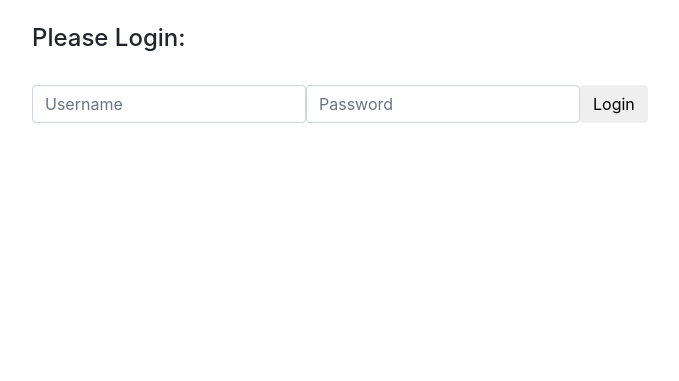
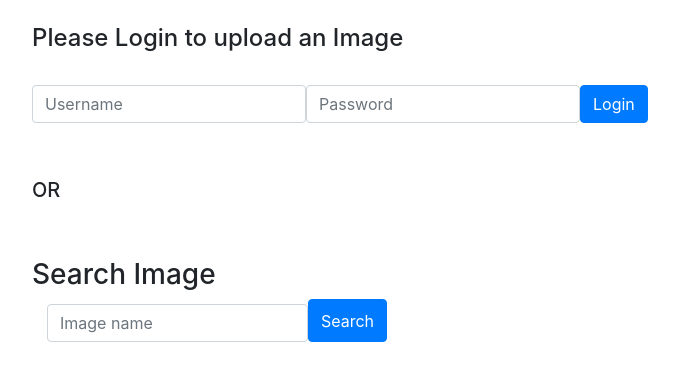
Before and after one commit to parmarjigar/amans_insta, a Flask app: page / in a window 1280 px wide. Shown: the part 18-399 px from the top of the page, without its empty margins (53-732 px from the left). Run offline with Flask 2, Linux system fonts and the light colour scheme; some libraries are stand-ins or nearby versions.

Commit message:
moved search feature to index and removed login validation

```diff
--- a/main.py
+++ b/main.py
@@ -133,7 +133,6 @@ def upload_image():
 
 
 @app.route('/search/', methods=['POST'])
-@login_required
 def search():
     image_name = request.form['search_text'].lower()
     image_map = get_pickle_file()
--- a/templates/login.html
+++ b/templates/login.html
@@ -3,14 +3,34 @@
 <body>
 <div class="container">
     <br>
-		<h4>Please Login:</h4>
+    <h4>Please Login to upload an Image</h4>
     <br>
     <form action="" class="form-inline" method="post">
-			<input type="text" class="form-control" placeholder = "Username" name="username" value="{{request.form.username}}">
-			<input type="password" class="form-control" placeholder = "Password" name="password" value="{{request.form.password}}">
-			<input class="btn btn-default" type="submit" value="Login">
+        <input type="text" class="form-control" placeholder="Username" name="username"
+               value="{{request.form.username}}">
+        <input type="password" class="form-control" placeholder="Password" name="password"
+               value="{{request.form.password}}">
+        <input class="btn btn-primary" type="submit" value="Login">
     </form>
     <p> {{error}}</p>
+    <h5 style="margin-top:5%"> OR </h5>
+    <div style="margin-top:5%">
+        <h3>Search Image</h3>
+        <div class="col-md-4">
+            <form action="/search" method="POST" class="search-form" id="search_form">
+                <div class="form-group has-feedback" style="display:flex">
+                    <label for="search_text" class="sr-only">Search</label>
+                    <input type="text" style="margin-top:5px" class="form-control" name="search_text" id="search_text"
+                           placeholder="Image name" value="{{ request.form.search_text}}">
+                    <input class="btn btn-primary" id='search_image' type="submit" value="Search">
+                </div>
+            </form>
+            <br>
+            <div id="view_image">
+
+            </div>
+        </div>
+    </div>
 
 </div>
 </body>
```
Also changed, not shown: templates/homepage.html (+0 -20 lines). Lines whose indentation alone changed are shown as unchanged.
